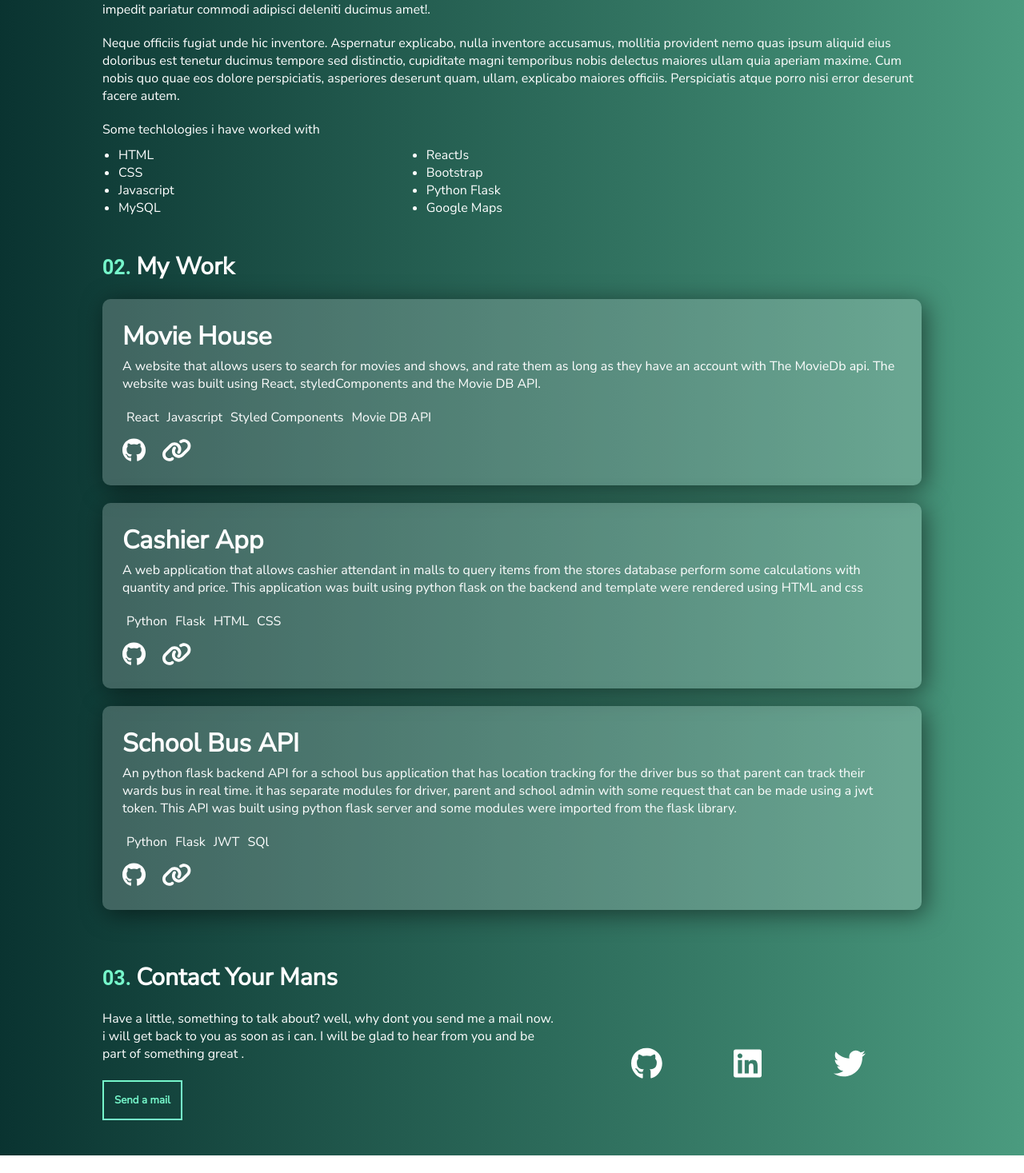
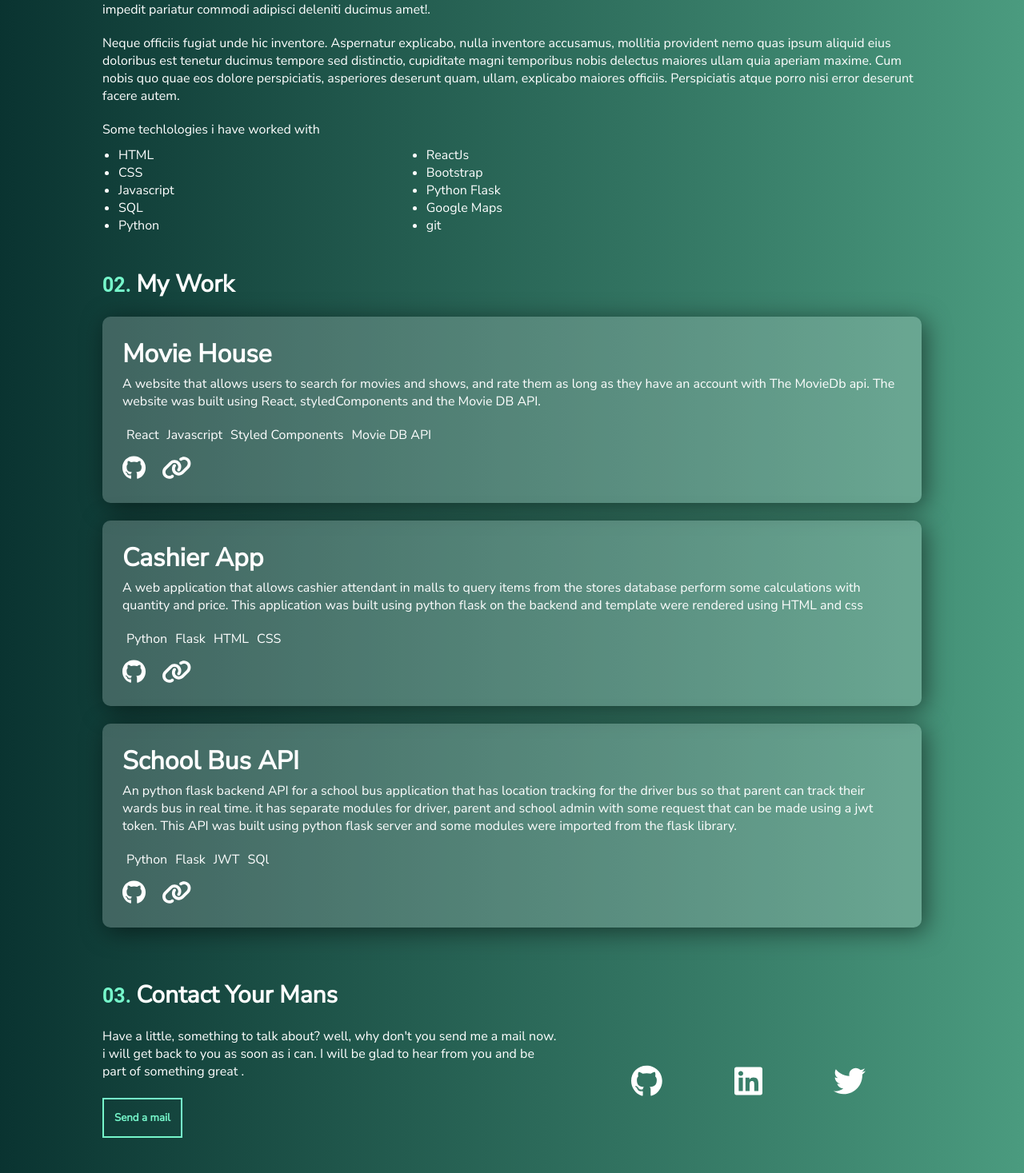
Before and after one commit to godman-codes/portfolio, a React (Create React App) app: page / in a window 1280 px wide. Shown: the part 1036-2503 px from the top of the page at 80% size. Before the commit the page ends 2481 px from the top, so only its background shows below. Built offline with nearby package versions, Linux system fonts and the light colour scheme.

Commit message:
fixed some bugs

```diff
--- a/src/components/Contacts/index.js
+++ b/src/components/Contacts/index.js
@@ -14,7 +14,7 @@ export const Contacts = () => {
       <Wrapper>
          <div>
             <p>
-               Have a little, something to talk about? well, why dont you send
+               Have a little, something to talk about? well, why don't you send
                me a mail now. i will get back to you as soon as i can. I will be
                glad to hear from you and be part of something great .
             </p>
--- a/src/components/infobar2/index.js
+++ b/src/components/infobar2/index.js
@@ -34,13 +34,15 @@ const Infobar2 = () => {
                <li>HTML</li>
                <li>CSS</li>
                <li>Javascript</li>
-               <li>MySQL</li>
+               <li>SQL</li>
+               <li>Python</li>
             </ul>
             <ul id="second-list">
                <li>ReactJs</li>
                <li>Bootstrap</li>
                <li>Python Flask</li>
                <li>Google Maps</li>
+               <li>git</li>
             </ul>
          </div>
       </Wrapper>
```
